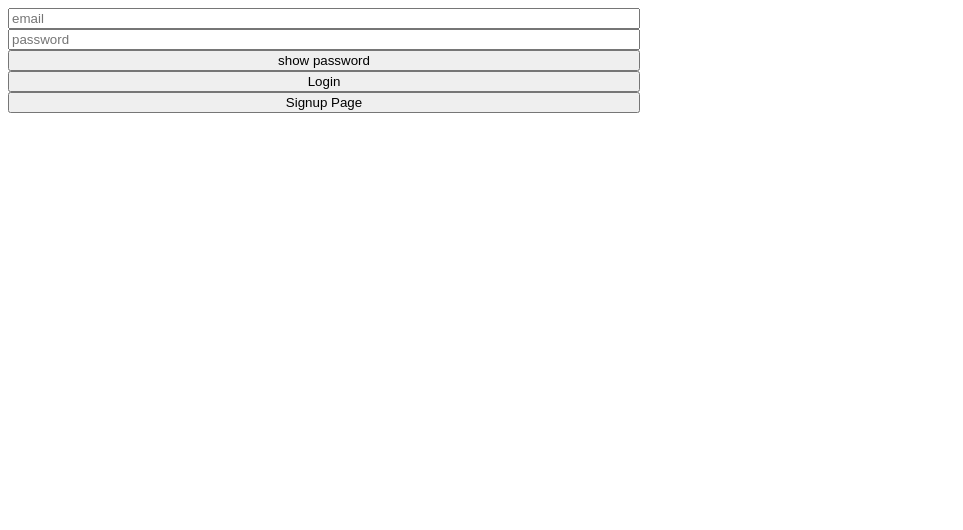
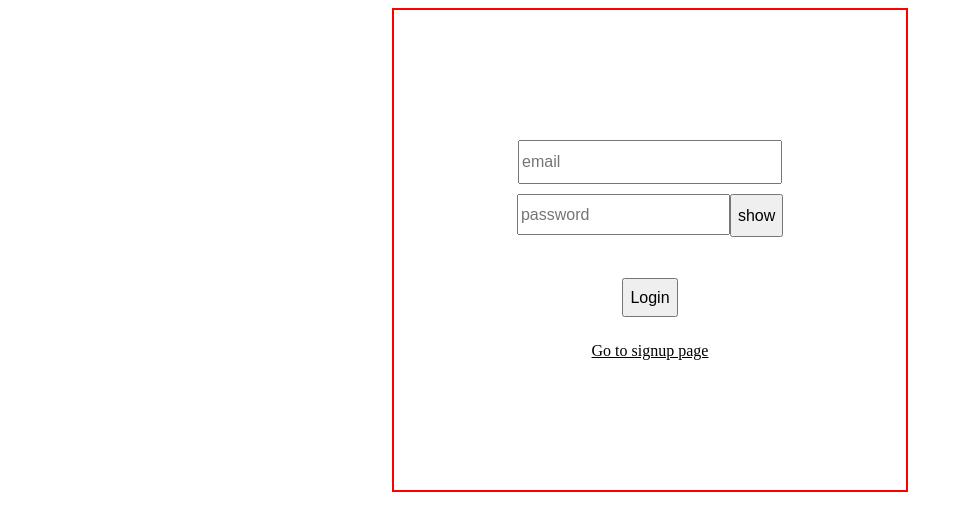
Before and after one commit to ParthasarathiMahana/coldplunge, a React (Vite) app: page / in a window 1280 px wide. Shown: the top 530 px of the page, without its empty margins (0-963 px from the left). Built offline with nearby package versions, Linux system fonts and the light colour scheme; no server answers.

Commit message:
style to login page added.

```diff
--- a/src/pages/StudentLogin.jsx
+++ b/src/pages/StudentLogin.jsx
@@ -1,5 +1,5 @@
 import React from 'react'
-import styles from '../style/studentdoubtForm.module.css'
+import styles from '../style/form.module.css'
 import { useState, useEffect } from 'react'
 import { getAuth, signInWithEmailAndPassword, onAuthStateChanged } from "firebase/auth";
 import { useNavigate } from 'react-router-dom';
@@ -50,13 +50,16 @@ const StudentLogin = () => {
 
   return (
     <>
-      {isAuth ? <div className={styles.mainContainer}>
+      {isAuth ?
+      <div className={styles.mainContainer}>
         <input type="text" value={email} onChange={e=>setEmail(e.target.value)} placeholder='email'/>
-        {showPassword?<input type="text" value={password} onChange={e=>setPassword(e.target.value)} placeholder='password'/>
-        :<input type="password" value={password} onChange={e=>setPassword(e.target.value)} placeholder='password'/>}
-        <button onClick={toggleShowPassword}>show password</button>
+        <div className={styles.passwordSection}>
+          {showPassword?<input type="text" value={password} onChange={e=>setPassword(e.target.value)} placeholder='password'/>
+          :<input type="password" value={password} onChange={e=>setPassword(e.target.value)} placeholder='password'/>}
+          <button onClick={toggleShowPassword}>{showPassword?"hide":"show"}</button>
+        </div>
         <button onClick={handleClickLogin}>Login</button>
-        <button onClick={handleClickSignup}>Signup Page</button>
+        <a onClick={handleClickSignup} className={styles.linkToSignupPage}>Go to signup page</a>
       </div> : null}
     </>
   )
--- /dev/null
+++ b/src/style/form.module.css
@@ -0,0 +1,47 @@
+.mainContainer{
+    border: 2px solid red;
+    height: 60vh;
+    width: 40vw;
+    display: flex;
+    flex-direction: column;
+    margin-left: 30vw;
+    align-items: center;
+    justify-content: center;
+}
+
+.mainContainer input{
+    width: 50%;
+    margin-bottom:2%;
+    height: 8%;
+    font-size: 1rem;
+}
+.mainContainer button{
+    margin-bottom:5%;
+    height: 8%;
+    font-size: 1rem;
+}
+.mainContainer button:hover{
+    cursor: pointer;
+}
+.passwordSection{
+    width: 52%;
+    display: flex;
+    justify-content: space-between;
+    height: 9%;
+    margin-bottom:8%;
+}
+.passwordSection input{
+    width: 80%;
+    height: 80%;
+}
+.passwordSection button{
+    width: 20%;
+    height: 100%;
+}
+.linkToSignupPage{
+    text-decoration: underline;
+    font-size: 1rem;
+}
+.linkToSignupPage:hover{
+    cursor: pointer;
+}
```
